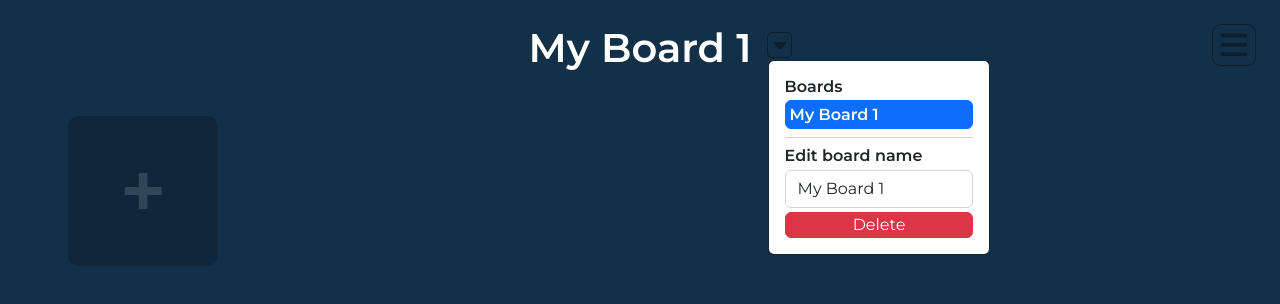
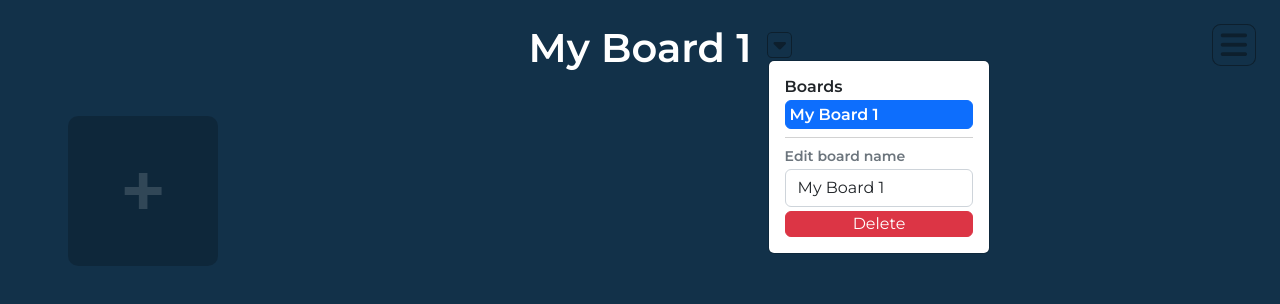
Before and after one commit to USpiri/StickyNotes, an Angular app: page / in a window 1280 px wide. Both pictures are taken after a click on the icon 779 px from the left and 45 px from the top of the page. Shown: the top 304 px of the page. Built offline with nearby package versions, Linux system fonts and the light colour scheme.

Commit message:
Changed text size

```diff
--- a/src/app/components/board/board.component.css
+++ b/src/app/components/board/board.component.css
@@ -36,3 +36,6 @@
     cursor: pointer;
     user-select: none;
 }
+.edit_text{
+    font-size: 14px;
+}
--- a/src/app/components/board/board.component.html
+++ b/src/app/components/board/board.component.html
@@ -20,7 +20,7 @@
                 </ul>
                 <hr class="dropdown-divider">
                 <form>
-                    <label class="form-label m-0 mb-1">Edit board name</label>
+                    <label class="form-label m-0 mb-1 edit_text text-secondary">Edit board name</label>
                     <input type="text" class="form-control" id="tableName" placeholder="Table name" name="tableName"
                         [(ngModel)]="selectedBoard.name" (ngModelChange)="updateBoard()"
                     >
```
